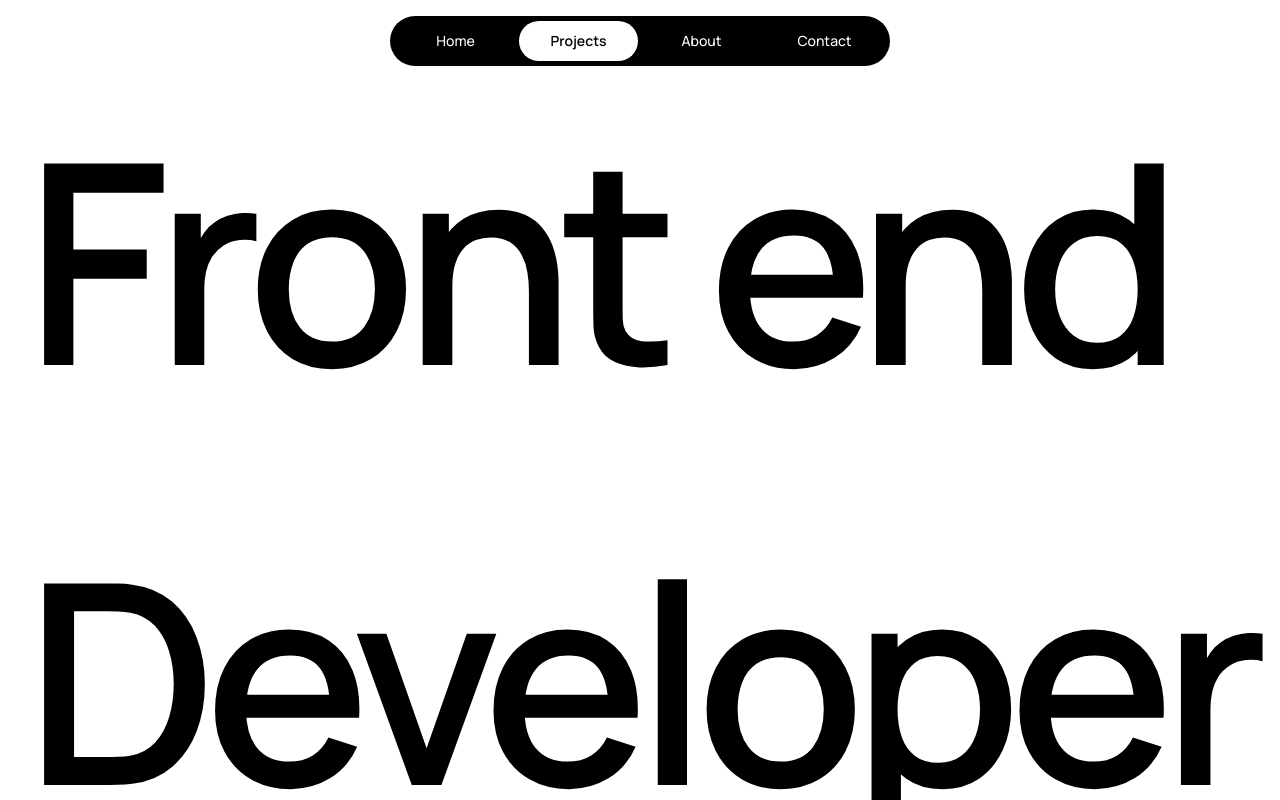
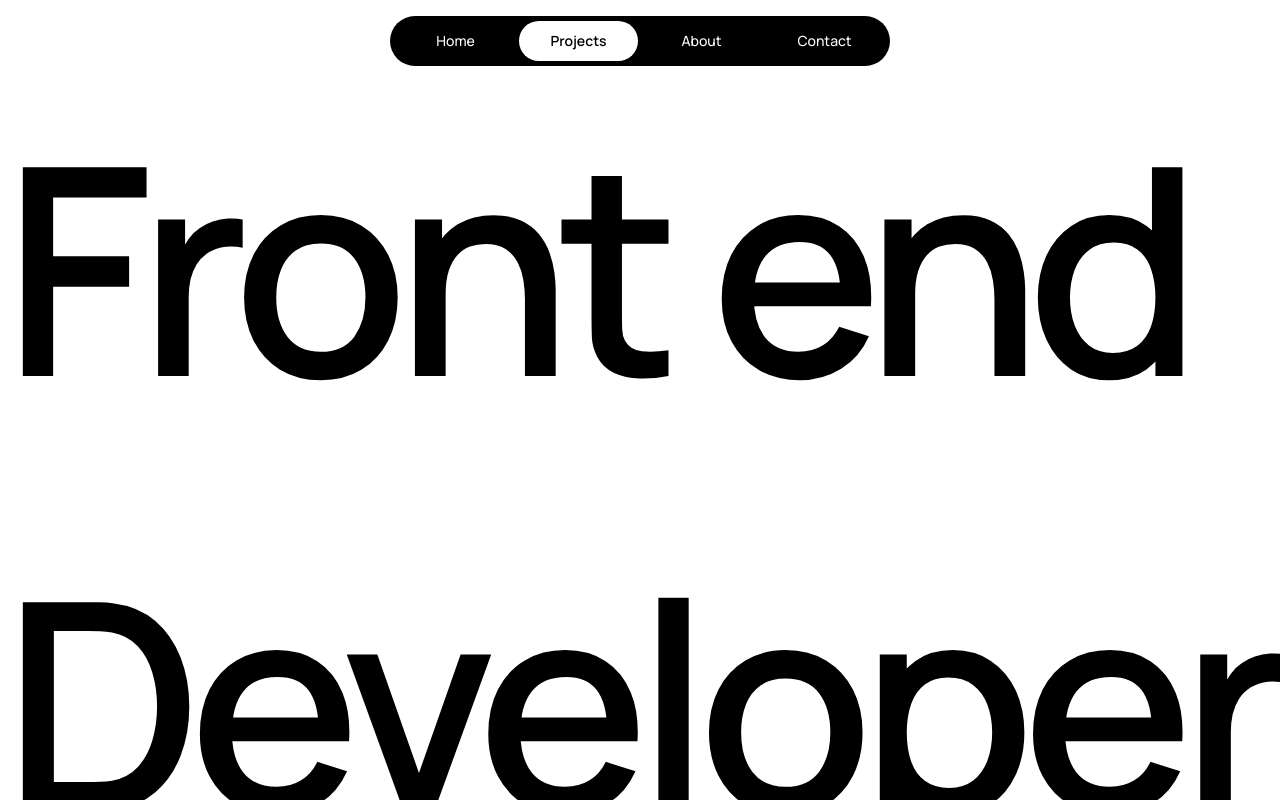
Before and after one commit to armql/webPortofolio, a React (Vite) app: page / in a window 1280 px wide. Shown: the top 800 px of the page. Built offline with nearby package versions, Linux system fonts and the light colour scheme.

Commit message:
css fixes

```diff
--- a/src/views/Home.jsx
+++ b/src/views/Home.jsx
@@ -13,10 +13,10 @@ export default function Home() {
       <title>Welcome to my portfolio</title>
       <section
         ref={homeRef}
-        className="flex h-full w-full items-center justify-center overflow-hidden bg-white px-2 sm:px-4 md:px-6 lg:px-12 xl:px-24"
+        className="flex h-screen w-full items-center justify-center overflow-hidden bg-white px-2 sm:h-full sm:px-4 md:px-6 lg:px-12 xl:px-24"
       >
-        <div className="relative flex h-full w-full flex-col items-center justify-center py-12">
-          <h1 className="text-wrap xs:text-[70px] px-12 text-[80px] font-semibold tracking-tighter sm:text-[100px] md:text-[150px] lg:text-[200px] xl:text-[280px]">
+        <div className="relative flex h-full w-full flex-col items-center justify-center gap-4 py-32 md:py-12">
+          <h1 className="text-wrap xss:text-[78px] xs:text-[90px] flex w-full items-center justify-center text-[68px] font-semibold tracking-tighter sm:text-[140px] md:text-[170px] lg:text-[230px] xl:text-[290px]">
             Front end Developer
           </h1>
           <div className="flex w-full flex-row items-center justify-between">
```
